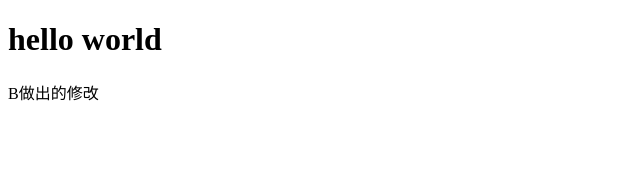
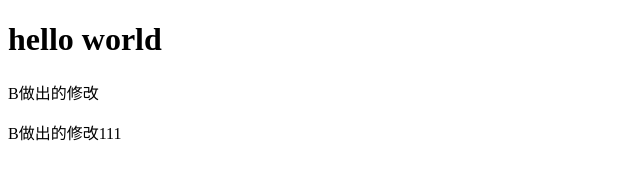
Before and after one commit to mumu-test/git-demo, a plain HTML site: page index.html in a window 1280 px wide. Shown: the whole page, without its empty margins (0-640 px from the left). Drawn offline with Linux system fonts and the light colour scheme.

Commit message:
B的第三次提交

```diff
--- a/index.html
+++ b/index.html
@@ -11,6 +11,7 @@
 <body>
     <h1>hello world</h1>
     <p>B做出的修改</p>
+    <p>B做出的修改111</p>
 </body>
 
 </html>
```
